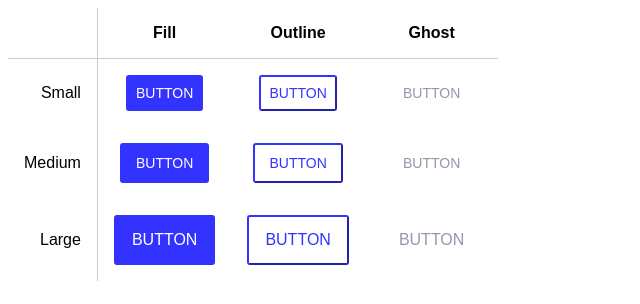
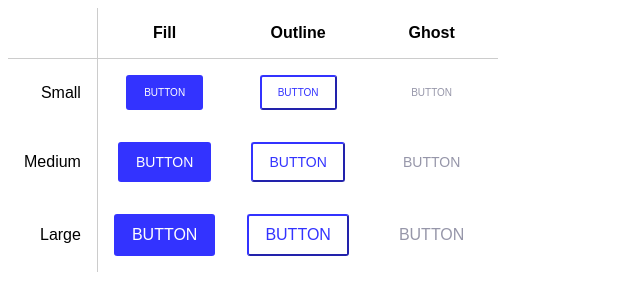
Before and after one commit to neil-coutinho/jwc-button, a React (Create React App) app: page / in a window 1280 px wide. Shown: the top 304 px of the page, without its empty margins (0-640 px from the left). Built offline with nearby package versions, Linux system fonts and the light colour scheme.

Commit message:
Font updates minor changes to font size and padding

```diff
--- a/src/Button.js
+++ b/src/Button.js
@@ -16,9 +16,9 @@ import { COLORS } from "./constants";
 
 const paddingSizer = ({ size }) => {
   if (size == "medium") {
-    return `.625rem .875rem`;
+    return `.625rem 1rem`;
   } else if (size == "large") {
-    return `.875rem 1rem`;
+    return `.625rem 1rem`;
   }
 };
 const fontSizer = ({ size }) => {
@@ -29,11 +29,11 @@ const fontSizer = ({ size }) => {
   }
 };
 const ButtonStyles = styled.button`
-  padding: 0.5rem 0.5rem;
+  padding: 0.625rem 1rem;
   text-transform: uppercase;
   border-radius: 3px;
   box-shadow: none;
-  font-size: 0.875rem;
+  font-size: 0.625rem;
 `;
 
 const ButtonFill = styled(ButtonStyles)`
```
